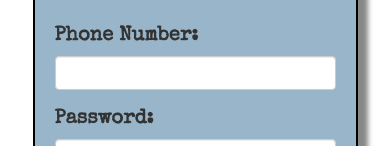
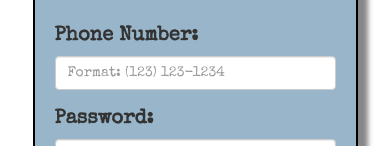
Before and after one commit to dgillead/ajax-form, a plain HTML site: page index.html in a window 390 px wide. Shown: the part 540-686 px from the top of the page. Drawn offline with nearby package versions, Linux system fonts and the light colour scheme.

Commit message:
updated phone number field to only accept correctly formatted phone numbers

```diff
--- a/index.html
+++ b/index.html
@@ -51,7 +51,7 @@
           <div class="row">
             <div class="form-group col-sm-12 col-md-6">
               <label for="phone">Phone Number:</label>
-              <input type="tel" class="form-control" id="phone" name="phone" required>
+              <input placeholder="Format: (123) 123-1234" type="tel" class="form-control" id="phone" name="phone" pattern="^(\([0-9]{3}\) |[0-9]{3}-)[0-9]{3}-[0-9]{4}$" required>
             </div>
             <div class="form-group col-sm-12 col-md-6">
               <label for="pwd">Password:</label>
```
